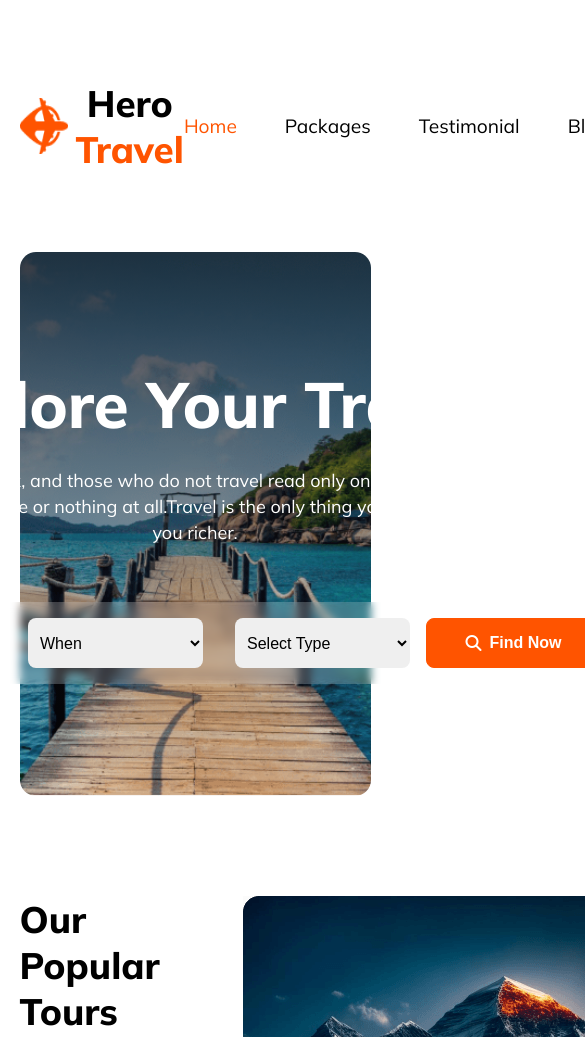
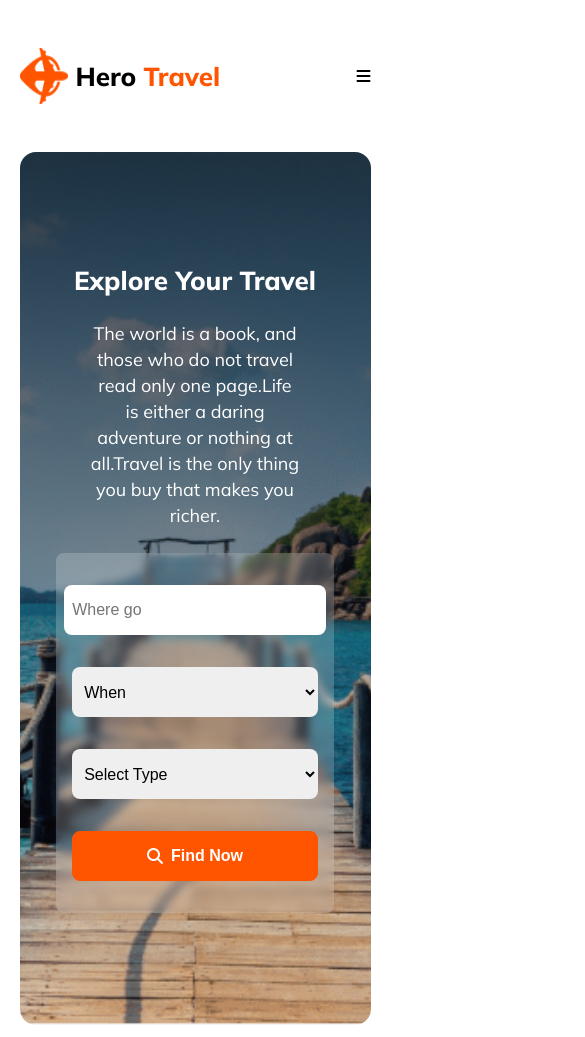
Before and after one commit to Kawsaralam1/hero-travel, a plain HTML site: page index.html in a window 390 px wide. Shown: the top 1037 px of the page, 585 px wide, since content can reach past the window. Drawn offline with Linux system fonts and the light colour scheme.

Commit message:
added responsive hero-travel

```diff
--- a/index.html
+++ b/index.html
@@ -24,6 +24,7 @@
             <p>Blog</p>
             <p>Contact</p>
          </div>
+         <div class="hambarger"><i class="fa-solid fa-bars"></i></div>
     </nav>
 
     <!-- Banner Section Starts here -->
--- a/styles/style.css
+++ b/styles/style.css
@@ -146,6 +146,11 @@ input, select{
     margin-top: 100px;
 }
 
+.popular-section img{
+    width:100%;
+    height:100%;
+}
+
 .text-content{
     display:flex;
     flex-direction: column;
@@ -227,3 +232,52 @@ input, select{
         border: 1px solid rgba(19, 19, 24, 0.1);
         margin: 2rem auto;
     }
+    .hambarger{
+         display:none;
+    }
+
+    /* Responsive design  */
+@media screen and (max-width:600px) {
+    .nav-option{
+        display:none;
+    }
+    .hambarger{
+         display:block;
+    }
+
+    h3{
+        font-size: 26px;
+    }
+    .container{
+        margin: 3rem auto;
+    }
+    p{
+        font-size: 16px;
+    }
+    .explore-container h3{
+        font-size: 26px;
+    }
+    .explore-container p{
+        width:60%;
+    }
+    .travel-inputs{
+        flex-direction: column;
+        width:70%;
+        margin:auto;
+    }
+    .travel-inputs input,
+    .travel-inputs select,
+    .travel-inputs button{
+        width:100%;
+        margin:1rem 0;
+    }
+    .popular-section,
+     .row-1,
+     .row-2,
+     .row-3{
+        grid-template-columns: 1fr;
+    }
+
+
+
+}
```
